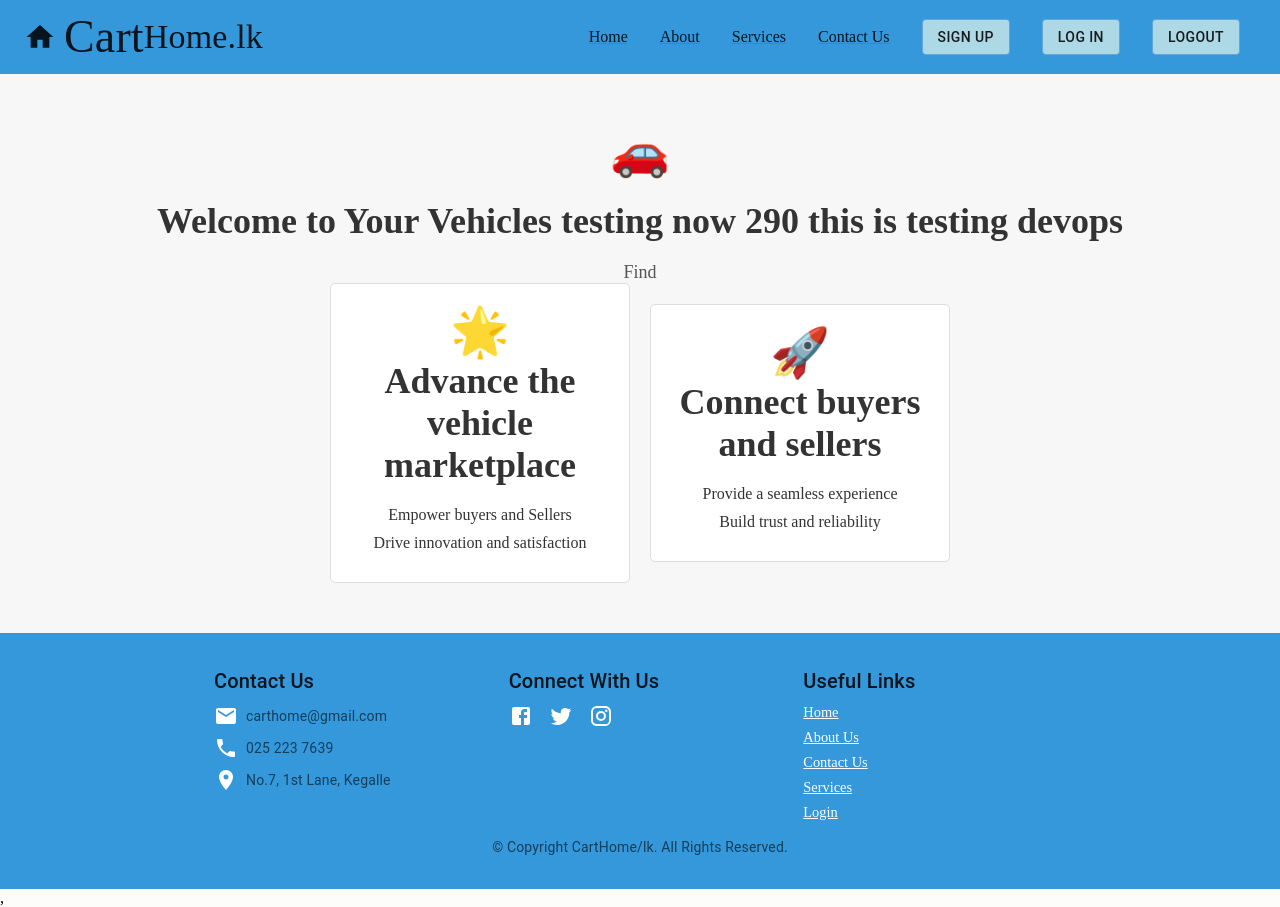
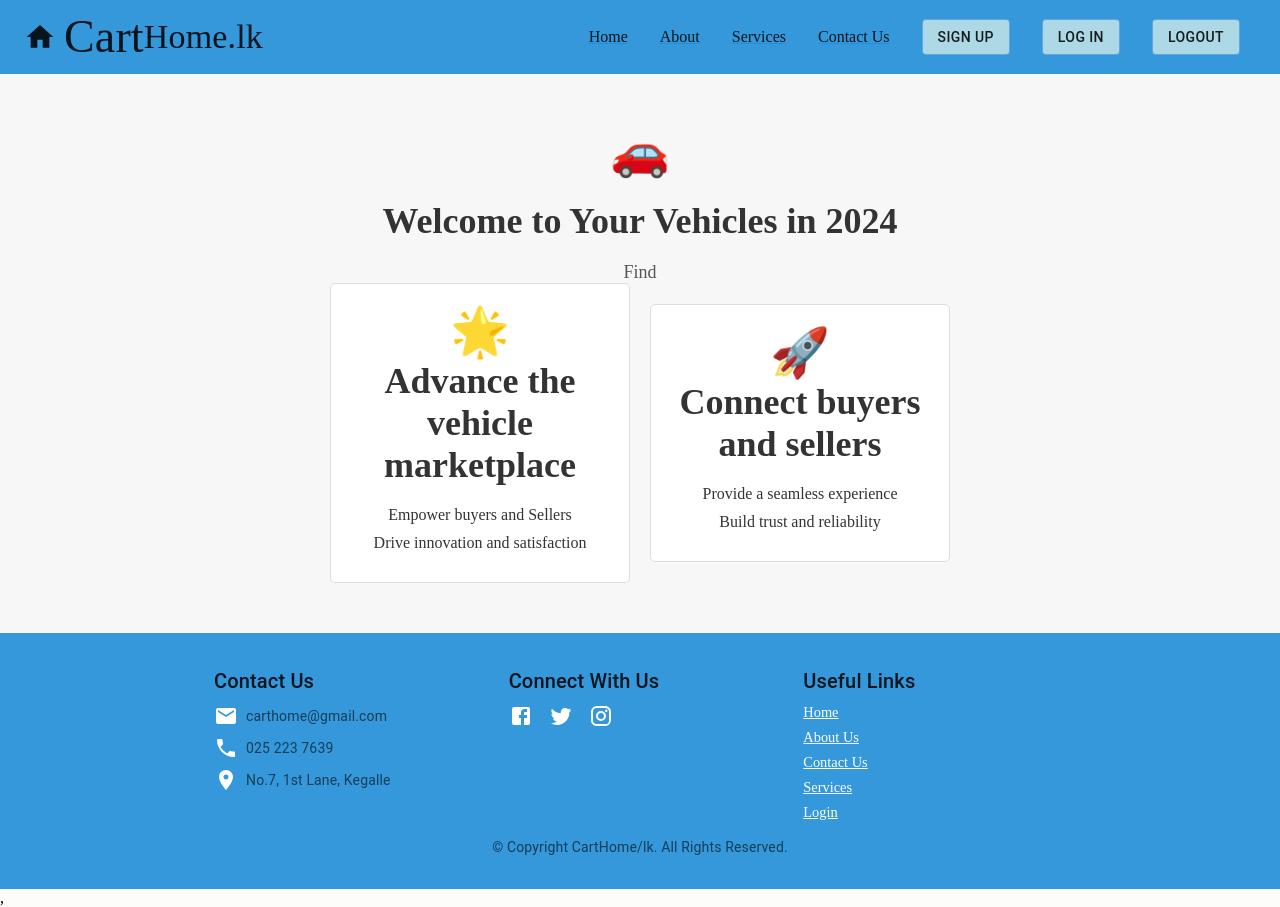
Before and after one commit to Sulakshani99/CartHome.lk-Web-Application, a React (Create React App) app in the folder frontend/: page / in a window 1280 px wide. Built offline with nearby package versions, Linux system fonts and the light colour scheme.

Commit message:
Update Home.js

```diff
--- a/frontend/src/components/Home.js
+++ b/frontend/src/components/Home.js
@@ -96,7 +96,7 @@ export default function Home() {
   return (
     <HomeContainer>
       <Logo>🚗</Logo>
-      <Title>Welcome to Your Vehicles testing now 290 this is testing devops</Title>
+      <Title>Welcome to Your Vehicles in 2024</Title>
       <Description>
         Find
       </Description>
```
